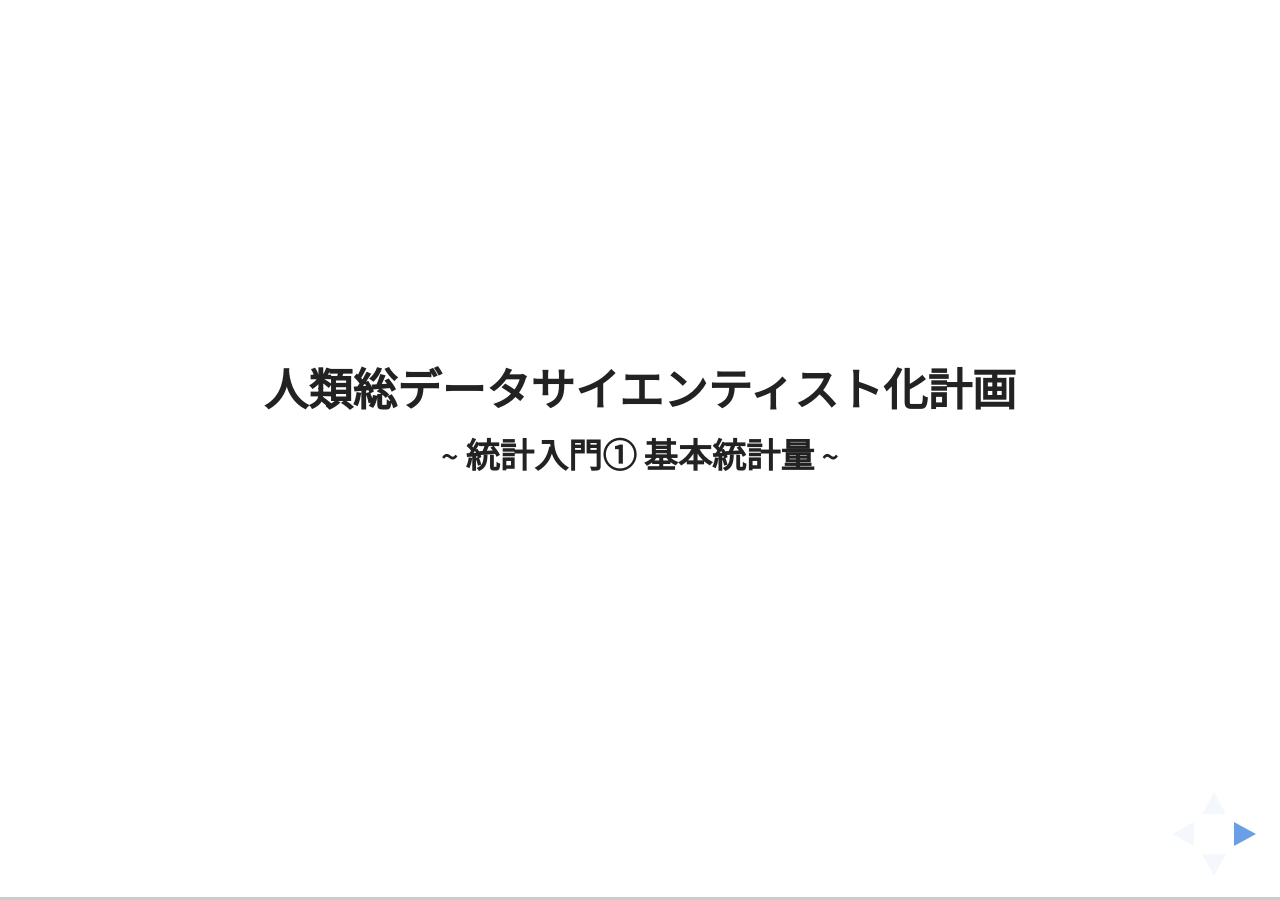
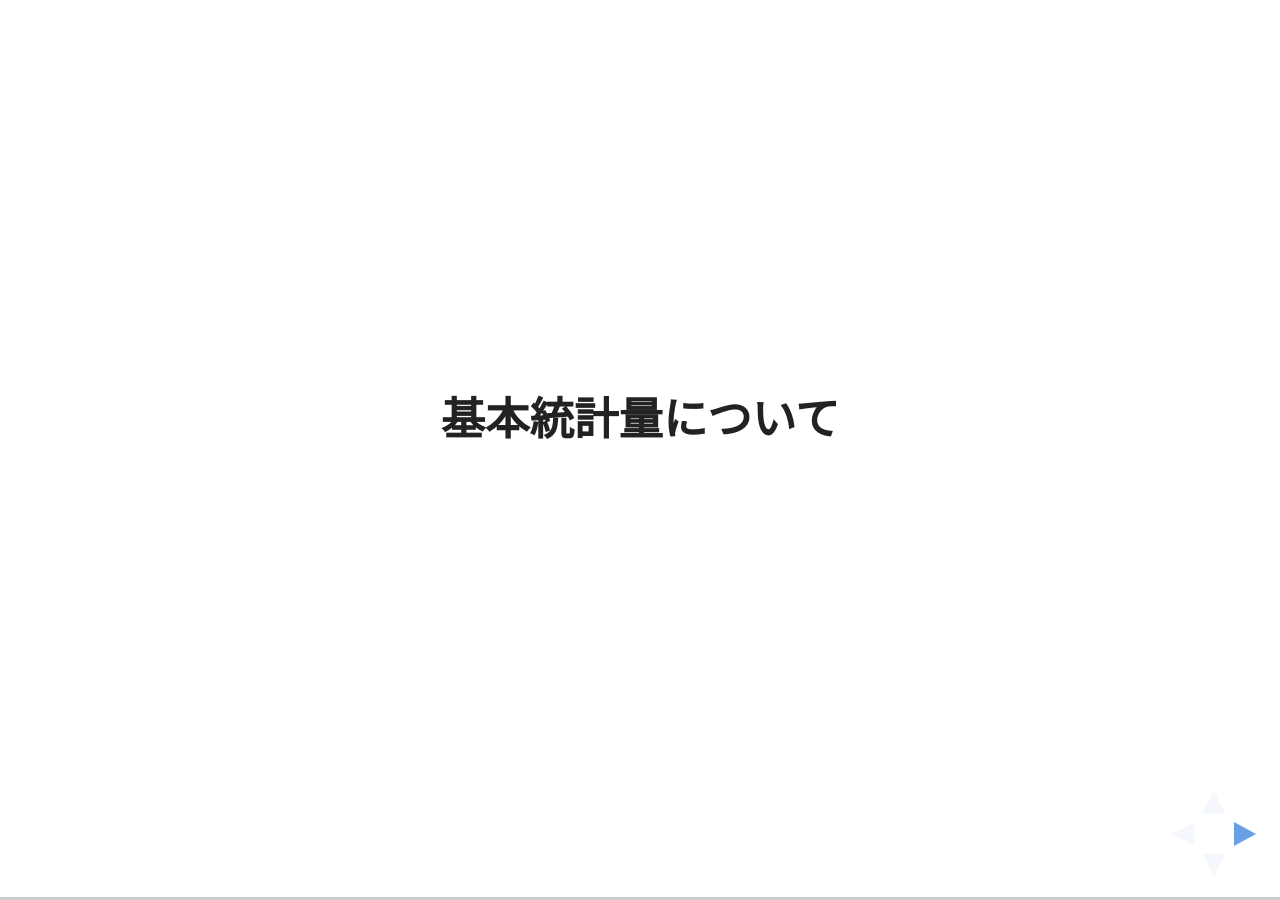
Before and after one commit to ysk24ok/ysk24ok.github.io, a Jekyll site: the page built from slides/fundamental_statistics.md, in a window 1280 px wide. Built offline with Jekyll 4.4.1, drawn with Linux system fonts in a browser that asks for light colours; formulas are drawn with MathJax 3.

Commit message:
Change slide title of 'statistics introduction' to 'fundamental statistics'

```diff
--- a/slides/statistics_introduction.md
+++ b/slides/fundamental_statistics.md
@@ -1,20 +1,17 @@
 ---
 layout: slide
-title: statistics\_introduction
+title: fundamental_statistics
 ---
 
-### 人類総データサイエンティスト化計画
-#### ~ 統計入門①  基本統計量 ~
+### 基本統計量について
 
 ---
 ### 背景
 - - -
 * これからのアドテクはデータサイエンスが重要
-
   - コンバージョンがとれる確率が高い
     案件or枠or人に対して適切な価格で入札する
-
-* 分析者だけでなく開発者も統計の知識を身につけるべき
+* 分析者だけでなく開発者も統計の知識を身につける
 
 ---
 ### 今日これだけは覚えて帰ってください
@@ -30,9 +27,7 @@ title: statistics\_introduction
 - - -
 
 * データの特徴を「平均」のみで表すのは不十分
-
 * 様々な指標を用いてデータを評価しなければならない
-
   - 「様々な指標」って何よ
 
 ---
@@ -40,15 +35,10 @@ title: statistics\_introduction
 - - -
 
 * 代表値 (representative value)
-
   - 集団の真ん中を表す値
-
   - e.x. 平均値(average), 中央値(median), 最頻値(mode)
-
 * 散布度 (dispersion)
-
   - 集団のバラつき
-
   - e.x. 分散(variance), 標準偏差(standard deviation)
 
 ---
@@ -56,57 +46,47 @@ title: statistics\_introduction
 - - -
 
 * 日常生活で出てくるのは平均値
-
-  - \\( \bar{x} = \cfrac{1}{N} \sum\_{i=1}^{N} x\_i \\)
-
-* \\( N \\) : サンプル数、\\( x_i \\): i番目のサンプルの値
-
+  - $\bar{x} = \cfrac{1}{N} \sum\_{i=1}^{N} x\_i$
+* $N$ : サンプル数、$x\_i$: i番目のサンプルの値
 * いわゆる相加平均
-
 * 他には相乗平均・調和平均など
 
 ---
 ### 例1. 平均年収
 - - -
 
-![技術開発部の平均年収](/assets/images/average_income_1.png)
+<img src="/assets/images/fundamental_statistics/average_income_1.png" width="60%">
 
 * 高い給料をもらっているのは一部の人間
-
 * 平均給与: 約1300万円
-
   - 明らかに実態・実感と異なる
-
 
 ---
 ### 「平均値」ではなく「中央値」
 - - -
 
-![技術開発部の平均年収](/assets/images/average_income_2.png)
+<img src="/assets/images/fundamental_statistics/average_income_2.png" width="60%">
 
 * 中央に位置する値
-
   - サンプル数が奇数の場合 -> 真ん中の値
-
   - サンプル数が偶数の場合 -> 真ん中2つの平均
-
 
 ---
 ### 「平均値」ではなく「最頻値」
 - - -
 
-![技術開発部の平均年収](/assets/images/average_income_3.png)
+<img src="/assets/images/fundamental_statistics/average_income_3.png" width="60%">
 
 * 最も頻繁に出現する値
-
-* いくつかの階級に分け、その階級に属するサンプル数が最も多い階級
+* いくつかの階級に分けた際に
+  その階級に属するサンプル数が最も多い階級
 
 ---
 ### 例2: 平均CVR
 - - -
 
 
-|広告主|案件|クリック数|コンバージョン数|CVR|
+|広告主|案件|クリック数|CV数|CVR|
 |:-:|:-:|:-:|:-:|:-:|
 |1111|2345|5000|500|0.1|
 
@@ -117,7 +97,7 @@ title: statistics\_introduction
 ### 枠ごとに見てみる
 - - -
 
-|広告主|案件|枠|クリック数|コンバージョン数|CVR|
+|広告主|案件|枠|クリック数|CV数|CVR|
 |:-:|:-:|:-:|:-:|:-:|:-:|
 |1111|2345|10|500|300|0.6|
 |1111|2345|11|400|200|0.5|
@@ -127,15 +107,12 @@ title: statistics\_introduction
 
 * 枠別で見るとCVRの高い枠と低い枠の差が顕著
 
-
 ---
 ### 平均の弱点
 - - -
 
 * 外れ値に引っ張られやすい
-
 * 全体の分布がどうなっているかわからない
-
   - 分布って何よ
 
 ---
@@ -143,25 +120,18 @@ title: statistics\_introduction
 - - -
 
 * データの散らばり具合を表す
-
 * 分散 (variance)
-
-  - \\( \sigma^2 = \cfrac{1}{N} \sum\_{i=1}^{N} (\bar{x} - x\_i)^2 \\)
-
+  - $\sigma^2 = \cfrac{1}{N} \sum\_{i=1}^{N} (\bar{x} - x\_i)^2$
 * 標準偏差 (standard deviation)
-
-  - \\( \sigma = \sqrt{ \cfrac{1}{N} \sum\_{i=1}^{N} (\bar{x} - x\_i)^2 } \\)
+  - $\sigma = \sqrt{ \cfrac{1}{N} \sum\_{i=1}^{N} (\bar{x} - x\_i)^2 }$
 
 ---
 ### 分散 (variance)
 - - -
 
 * 平均と比較したときのサンプルの散らばり具合
-
-  - \\( \sigma^2 = \cfrac{1}{N} \sum\_{i=1}^{N} (\bar{x} - x\_i)^2 \\)
-
+  - $\sigma^2 = \cfrac{1}{N} \sum\_{i=1}^{N} (\bar{x} - x\_i)^2$
   - 分散大 => 散らばり具合大
-
   - 分散小 => 散らばり具合小
 
 ---
@@ -169,42 +139,29 @@ title: statistics\_introduction
 - - -
 
 * 分散の平方根をとったもの
-
-  - \\( \sigma = \sqrt{ \cfrac{1}{N} \sum\_{i=1}^{N} (\bar{x} - x\_i)^2 }\\)
-
+  - $\sigma = \sqrt{ \cfrac{1}{N} \sum\_{i=1}^{N} (\bar{x} - x\_i)^2 }$
   - いわば平均からの誤差
-
   - 平均 ±  標準偏差 => 偏差値
-
-
 
 ---
 ### まとめ
 - - -
 
 * データを表す指標は**代表値**と**散布度**の2種類がある
-
   - 代表値: 平均値・中央値・最頻値
-
   - 散布度: 分散・標準偏差
-
 * 平均だけに頼るのはやめましょう
-
 * × 「そのデータの平均教えて」
-  ○ 「そのデータの平均と分布見せて」
-
+* ○ 「そのデータの平均と分布見せて」
 
 ---
 
 ご清聴ありがとうございました
-
 
 ---
 ### 参考ページ
 - - -
 
 * http://www.mm-lab.jp/analysis/data-analysis-start-with-excel-4th/
-
 * http://ronri2.web.fc2.com/tokei09.html
-
 * http://www.albert2005.co.jp/technology/data/univariate.html
```
Also changed, not shown: slides/index.md (+2 -0 lines), assets/images/body-bg.png (deleted), assets/images/fundamental_statistics/average_income_1.png (renamed from assets/images/average_income_1.png), assets/images/fundamental_statistics/average_income_2.png (renamed from assets/images/average_income_2.png), assets/images/fundamental_statistics/average_income_3.png (renamed from assets/images/average_income_3.png), assets/images/highlight-bg.jpg (deleted), assets/images/hr.png (deleted), assets/images/octocat-icon.png (deleted), lib/reveal.js/css/theme/white.css.
